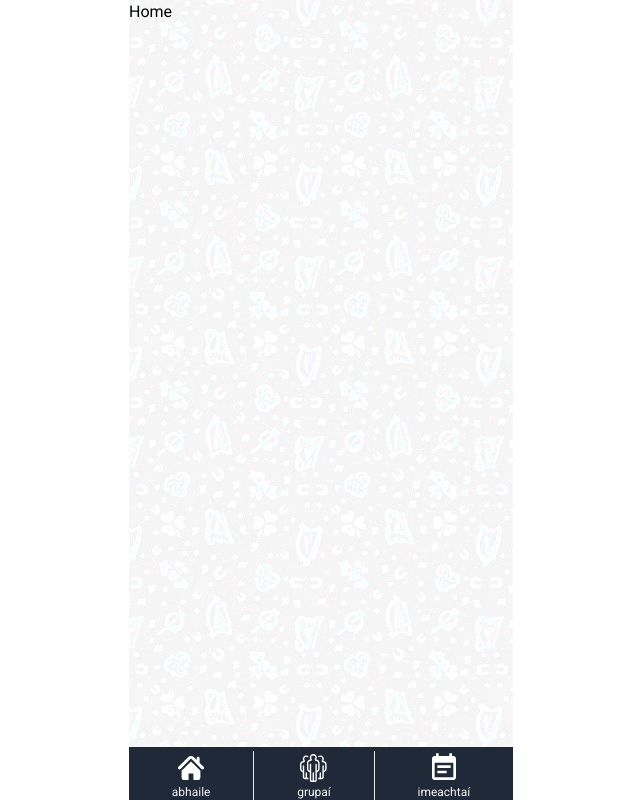
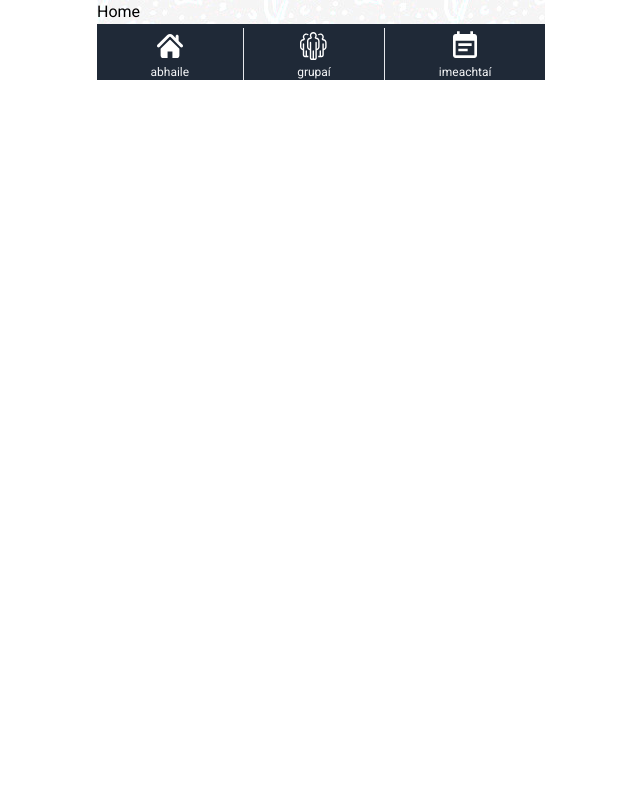
Before and after one commit to JohnSloan8/le-gaeilge, a Next.js app: page / in a window 1280 px wide. Shown: the whole page, without its empty margins (319-959 px from the left). Built offline with nearby package versions, Linux system fonts and the light colour scheme.

Commit message:
fixed screen size

```diff
--- a/app/layout.tsx
+++ b/app/layout.tsx
@@ -27,7 +27,7 @@ export default function RootLayout({
     <html lang="en">
       <body className={`${roboto.className}`}>
         <main className="flex flex-col items-center w-full">
-          <div className="w-full max-w-sm flex flex-col h-screen">
+          <div className="w-full max-w-md flex flex-col h-full max-h-screen">
             <div className="background-image flex-grow">{children}</div>
             <Navbar />
           </div>
```
